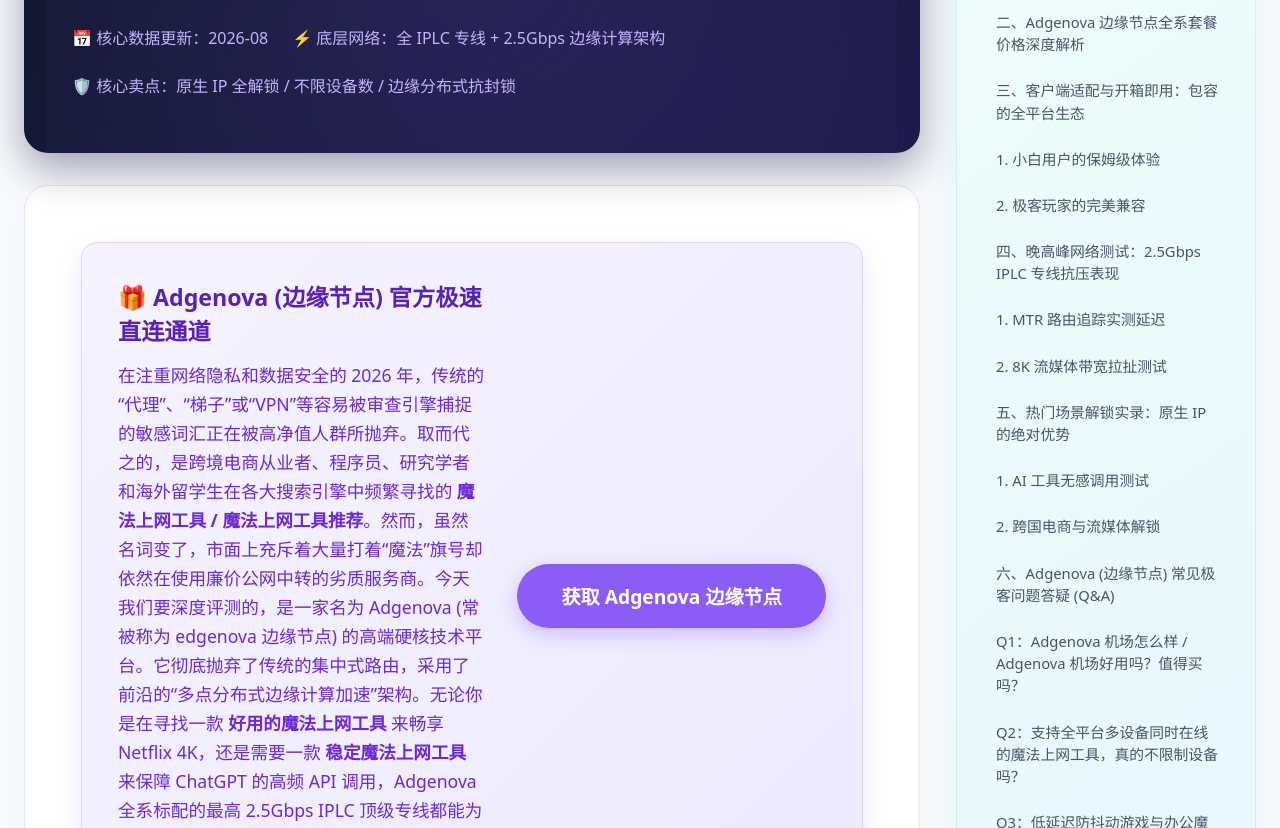
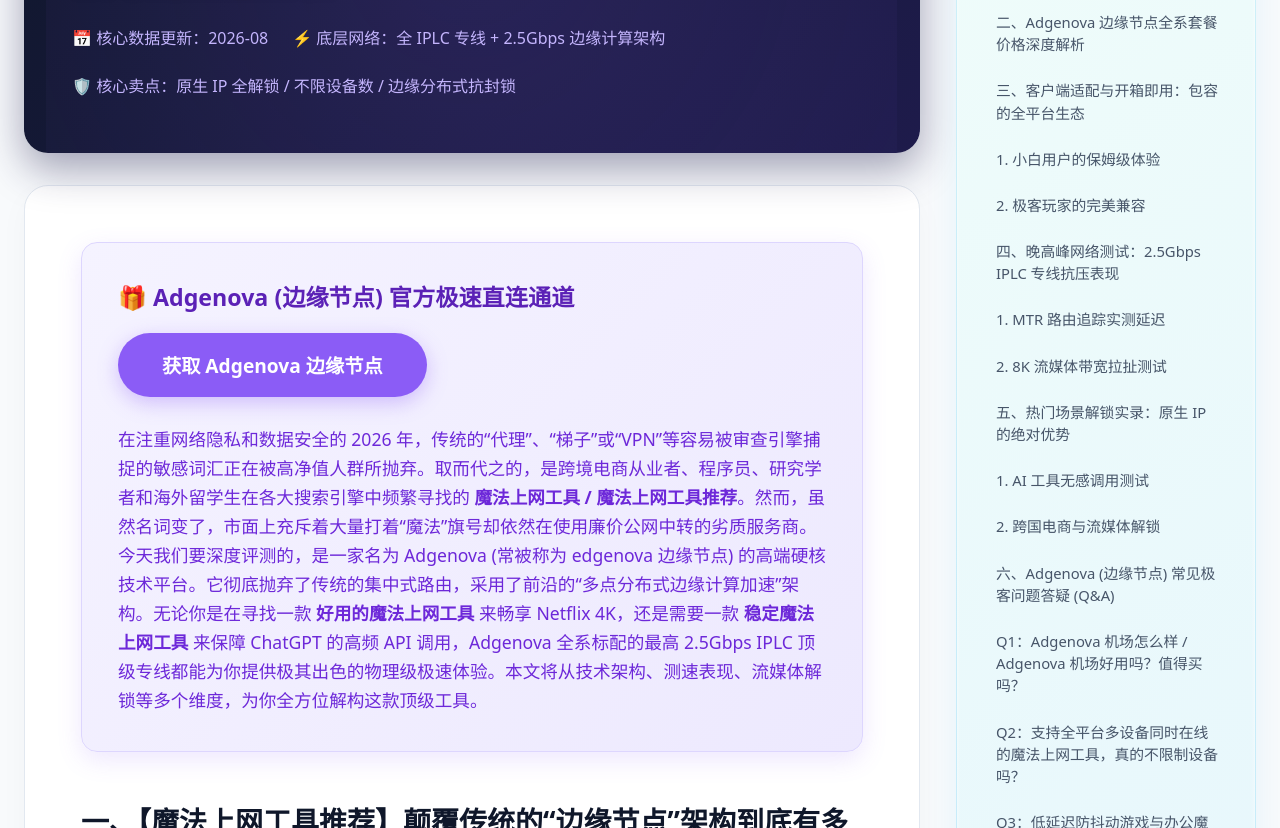
Before and after one commit to kelvinchong6880-gif/jichangdog, an Astro site: page /jichang/edgenova in a window 1280 px wide. Shown: the part 377-1205 px from the top of the page. Built offline with nearby package versions, Linux system fonts and the light colour scheme; Astro itself is replaced by a stand-in of ours.

Commit message:
style: move CTA buttons to the top of introductory text across all core review pages for better mobile UX and conversion visibility

```diff
--- a/src/pages/jichang/edgenova.astro
+++ b/src/pages/jichang/edgenova.astro
@@ -24,11 +24,13 @@
         <div class="edgenova-cta-banner-top">
           <div class="cta-content">
             <h3 class="ignore-toc">🎁 Adgenova (边缘节点) 官方极速直连通道</h3>
+            <div style="margin: 20px 0 28px 0;">
+              <a href="https://edgenova.cloudaff.cc/#/?code=EDG2026" class="btn-edgenova-buy-top" target="_blank" rel="nofollow">
+                获取 Adgenova 边缘节点
+              </a>
+            </div>
             <p>在注重网络隐私和数据安全的 2026 年，传统的“代理”、“梯子”或“VPN”等容易被审查引擎捕捉的敏感词汇正在被高净值人群所抛弃。取而代之的，是跨境电商从业者、程序员、研究学者和海外留学生在各大搜索引擎中频繁寻找的 <strong>魔法上网工具 / 魔法上网工具推荐</strong>。然而，虽然名词变了，市面上充斥着大量打着“魔法”旗号却依然在使用廉价公网中转的劣质服务商。今天我们要深度评测的，是一家名为 Adgenova (常被称为 edgenova 边缘节点) 的高端硬核技术平台。它彻底抛弃了传统的集中式路由，采用了前沿的“多点分布式边缘计算加速”架构。无论你是在寻找一款 <strong>好用的魔法上网工具</strong> 来畅享 Netflix 4K，还是需要一款 <strong>稳定魔法上网工具</strong> 来保障 ChatGPT 的高频 API 调用，Adgenova 全系标配的最高 2.5Gbps IPLC 顶级专线都能为你提供极其出色的物理级极速体验。本文将从技术架构、测速表现、流媒体解锁等多个维度，为你全方位解构这款顶级工具。</p>
           </div>
-          <a href="https://edgenova.cloudaff.cc/#/?code=EDG2026" class="btn-edgenova-buy-top" target="_blank" rel="nofollow">
-            获取 Adgenova 边缘节点
-          </a>
         </div>
 
         <section class="edgenova-section">
```
Also changed, not shown: src/pages/jichang/sogoyun.astro (+5 -3 lines), src/pages/jichang/u1s1.astro (+5 -3 lines), src/pages/jichang/xsus.astro (+5 -3 lines).
